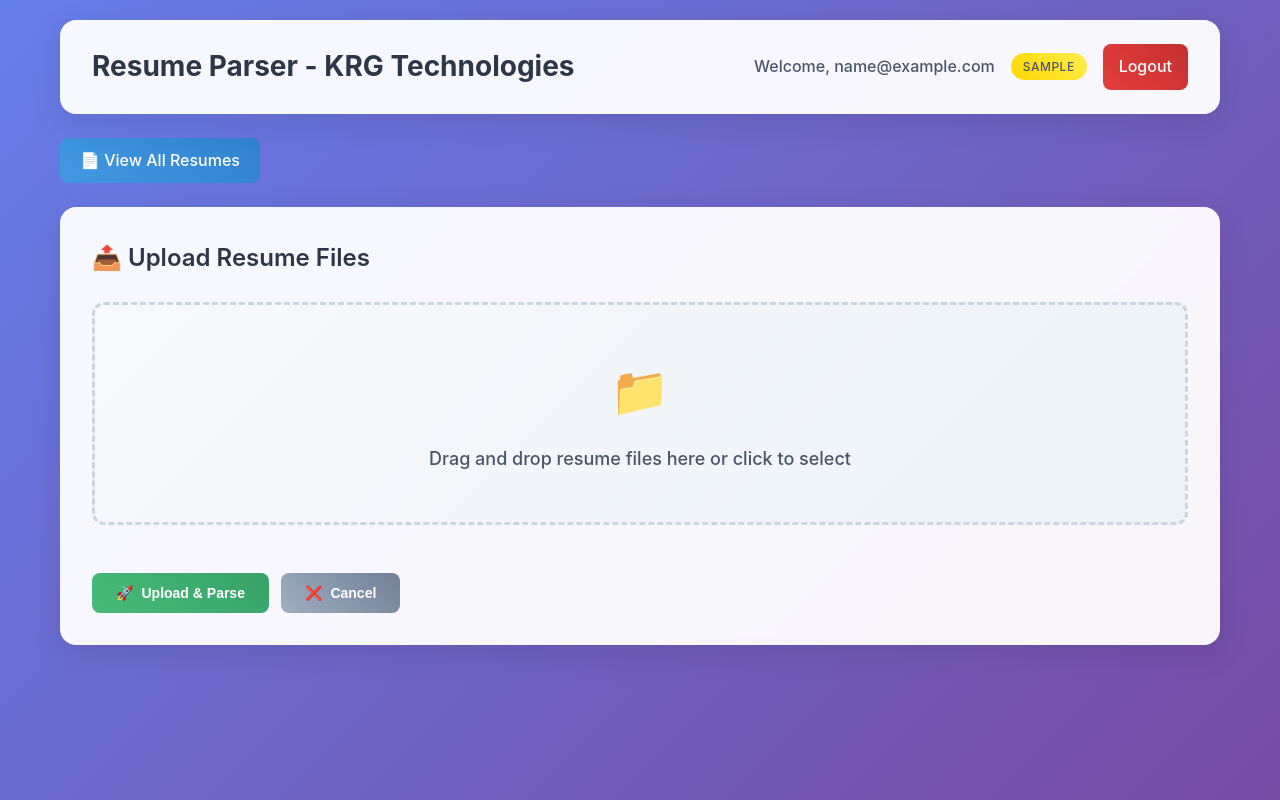
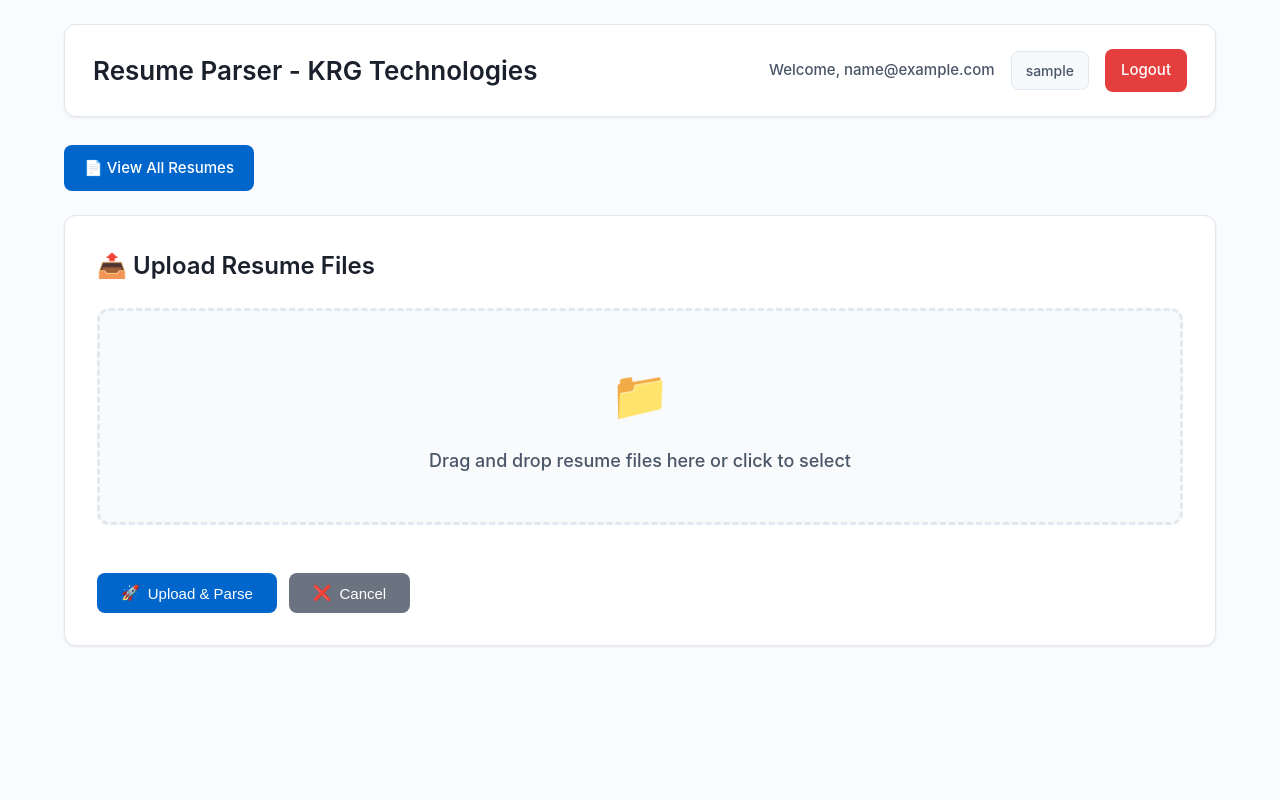
Before and after one commit to sharathkandhan20/Resume-Parser, a Django app: page /parser/ in a window 1280 px wide. Run offline with Django 4.2, Linux system fonts and the light colour scheme; the visitor is signed in with stand-in values (Sample User, id 1); data that the repository does not hold is empty.

Commit message:
final version

```diff
--- a/parser/views.py
+++ b/parser/views.py
@@ -167,7 +167,8 @@ def extract_ug_pg_degrees(text):
     pg_result = None
 
     for degree in UG_DEGREES:
-        pattern = rf"{degree}\s*(?:in|of)?\s*(?:\((.*?)\)|([A-Za-z &]+))?"
+        escaped_degree = re.escape(degree)
+        pattern = rf"{escaped_degree}\s*(?:in|of)?\s*(?:\((.*?)\)|([A-Za-z &]+))?"
         matches = re.findall(pattern, text, re.IGNORECASE)
         for match in matches:
             stream = match[0] or match[1]
@@ -179,7 +180,8 @@ def extract_ug_pg_degrees(text):
             break
 
     for degree in PG_DEGREES:
-        pattern = rf"{degree}\s*(?:in|of)?\s*(?:\((.*?)\)|([A-Za-z &]+))?"
+        escaped_degree = re.escape(degree)
+        pattern = rf"{escaped_degree}\s*(?:in|of)?\s*(?:\((.*?)\)|([A-Za-z &]+))?"
         matches = re.findall(pattern, text, re.IGNORECASE)
         for match in matches:
             stream = match[0] or match[1]
@@ -191,6 +193,7 @@ def extract_ug_pg_degrees(text):
             break
 
     return ug_result, pg_result
+
 
 
 
--- a/templates/parser/index.html
+++ b/templates/parser/index.html
@@ -12,36 +12,38 @@
         }
 
         body {
-            font-family: 'Inter', -apple-system, BlinkMacSystemFont, 'Segoe UI', system-ui, sans-serif;
-            background: linear-gradient(135deg, #667eea 0%, #764ba2 100%);
+            font-family: -apple-system, BlinkMacSystemFont, 'Segoe UI', Roboto, 'Helvetica Neue', Arial, sans-serif;
+            background-color: #fafbfc;
             min-height: 100vh;
-            line-height: 1.6;
+            line-height: 1.5;
+            color: #2d3748;
+            font-size: 15px;
         }
 
         .container {
             max-width: 1200px;
             margin: 0 auto;
-            padding: 20px;
+            padding: 24px;
         }
 
         .header {
-            background: rgba(255, 255, 255, 0.95);
-            backdrop-filter: blur(10px);
-            border-radius: 16px;
-            padding: 24px 32px;
-            margin-bottom: 24px;
-            box-shadow: 0 8px 32px rgba(0, 0, 0, 0.1);
+            background: white;
+            border-radius: 12px;
+            padding: 24px 28px;
+            margin-bottom: 28px;
+            box-shadow: 0 1px 3px rgba(0, 0, 0, 0.08);
             display: flex;
             justify-content: space-between;
             align-items: center;
             flex-wrap: wrap;
             gap: 16px;
+            border: 1px solid #e2e8f0;
         }
 
         .header h1 {
-            color: #2d3748;
-            font-weight: 700;
-            font-size: 28px;
+            color: #1a202c;
+            font-weight: 600;
+            font-size: 26px;
             margin: 0;
         }
 
@@ -58,56 +60,57 @@
         }
 
         .admin-label {
-            background: linear-gradient(45deg, #ffd700, #ffed4e);
+            background: #f7fafc;
             color: #2d3748;
-            padding: 4px 12px;
-            border-radius: 20px;
-            font-size: 12px;
+            padding: 8px 14px;
+            border-radius: 8px;
+            font-size: 14px;
             font-weight: 600;
-            text-transform: uppercase;
-            letter-spacing: 0.5px;
+            border: 1px solid #e2e8f0;
         }
 
         .nav-link {
-            background: linear-gradient(45deg, #4299e1, #3182ce);
+            display: inline-flex;
+            align-items: center;
+            gap: 8px;
+            background: #0066cc;
             color: white;
             text-decoration: none;
-            padding: 10px 20px;
+            padding: 12px 20px;
             border-radius: 8px;
             font-weight: 500;
-            transition: all 0.3s ease;
-            display: inline-block;
+            font-size: 15px;
+            transition: background-color 0.2s;
             margin-bottom: 24px;
         }
 
         .nav-link:hover {
-            transform: translateY(-2px);
-            box-shadow: 0 4px 12px rgba(66, 153, 225, 0.4);
+            background: #0052a3;
         }
 
         .main-content {
-            background: rgba(255, 255, 255, 0.95);
-            backdrop-filter: blur(10px);
-            border-radius: 16px;
+            background: white;
+            border-radius: 12px;
             padding: 32px;
-            box-shadow: 0 8px 32px rgba(0, 0, 0, 0.1);
+            box-shadow: 0 1px 3px rgba(0, 0, 0, 0.08);
             margin-bottom: 24px;
+            border: 1px solid #e2e8f0;
         }
 
         .upload-section h2 {
-            color: #2d3748;
+            color: #1a202c;
             font-size: 24px;
             margin-bottom: 24px;
             font-weight: 600;
         }
 
         .upload-area {
-            border: 3px dashed #cbd5e0;
+            border: 3px dashed #e2e8f0;
             border-radius: 12px;
             padding: 48px 32px;
             text-align: center;
             margin-bottom: 24px;
-            background: linear-gradient(135deg, #f7fafc 0%, #edf2f7 100%);
+            background: #f8fafc;
             cursor: pointer;
             transition: all 0.3s ease;
             position: relative;
@@ -121,7 +124,7 @@
             left: -50%;
             width: 200%;
             height: 200%;
-            background: linear-gradient(45deg, transparent, rgba(66, 153, 225, 0.1), transparent);
+            background: linear-gradient(45deg, transparent, rgba(0, 102, 204, 0.1), transparent);
             transform: rotate(-45deg);
             transition: all 0.3s ease;
             opacity: 0;
@@ -138,8 +141,8 @@
         }
 
         .upload-area.dragover {
-            background: linear-gradient(135deg, #e6fffa 0%, #b2f5ea 100%);
-            border-color: #38b2ac;
+            background: #f0f4f8;
+            border-color: #0066cc;
             transform: scale(1.02);
         }
 
@@ -154,7 +157,7 @@
 
         .upload-icon {
             font-size: 48px;
-            color: #a0aec0;
+            color: #718096;
             margin-bottom: 16px;
         }
 
@@ -170,7 +173,7 @@
             align-items: center;
             justify-content: space-between;
             padding: 12px 16px;
-            background: linear-gradient(135deg, #f0fff4 0%, #c6f6d5 100%);
+            background: #f0fff4;
             border-radius: 8px;
             border: 1px solid #9ae6b4;
             transition: all 0.3s ease;
@@ -178,7 +181,7 @@
 
         .file-item:hover {
             transform: translateY(-2px);
-            box-shadow: 0 4px 12px rgba(72, 187, 120, 0.2);
+            box-shadow: 0 2px 4px rgba(0, 0, 0, 0.1);
         }
 
         .remove-btn {
@@ -209,57 +212,64 @@
             border: none;
             border-radius: 8px;
             cursor: pointer;
-            font-weight: 600;
-            font-size: 14px;
-            transition: all 0.3s ease;
+            font-weight: 500;
+            font-size: 15px;
+            transition: all 0.2s;
             display: flex;
             align-items: center;
             gap: 8px;
+            height: 40px;
         }
 
         #uploadBtn {
-            background: linear-gradient(45deg, #48bb78, #38a169);
+            background: #0066cc;
             color: white;
         }
 
         #uploadBtn:hover:not(:disabled) {
-            transform: translateY(-2px);
-            box-shadow: 0 4px 12px rgba(72, 187, 120, 0.4);
+            background: #0052a3;
         }
 
         #uploadBtn:disabled {
-            opacity: 0.6;
+            background: #94a3b8;
             cursor: not-allowed;
         }
 
         #cancelBtn {
-            background: linear-gradient(45deg, #a0aec0, #718096);
+            background: #6b7280;
             color: white;
         }
 
         #cancelBtn:hover {
-            transform: translateY(-2px);
-            box-shadow: 0 4px 12px rgba(160, 174, 192, 0.4);
+            background: #4b5563;
+        }
+
+        /* Cancel button styling when upload is in progress */
+        #cancelBtn.cancel-upload {
+            background: #e53e3e;
+        }
+
+        #cancelBtn.cancel-upload:hover {
+            background: #c53030;
         }
 
         .btn-logout {
-            background: linear-gradient(45deg, #e53e3e, #c53030);
+            background: #e53e3e;
             color: white;
             text-decoration: none;
             padding: 10px 16px;
             border-radius: 8px;
             font-weight: 500;
-            transition: all 0.3s ease;
+            transition: background-color 0.2s;
         }
 
         .btn-logout:hover {
-            transform: translateY(-2px);
-            box-shadow: 0 4px 12px rgba(229, 62, 62, 0.4);
+            background: #c53030;
         }
 
         .loading {
             display: none;
-            color: #4299e1;
+            color: #0066cc;
             font-weight: 500;
             animation: pulse 2s infinite;
         }
@@ -277,15 +287,22 @@
         }
 
         .status.success {
-            background: linear-gradient(135deg, #f0fff4 0%, #c6f6d5 100%);
+            background: #f0fff4;
             color: #22543d;
             border: 1px solid #9ae6b4;
         }
 
         .status.error {
-            background: linear-gradient(135deg, #fed7d7 0%, #feb2b2 100%);
+            background: #fed7d7;
             color: #742a2a;
             border: 1px solid #fc8181;
+        }
+
+        /* Cancelled status styling */
+        .status.cancelled {
+            background: #fff5f5;
+            color: #9b2c2c;
+            border: 1px solid #feb2b2;
         }
 
         /* Responsive Design */
@@ -296,7 +313,9 @@
 
             .header {
                 padding: 20px;
+                flex-direction: column;
                 text-align: center;
+                align-items: center;
             }
 
             .header h1 {
@@ -386,6 +405,10 @@
         const status = document.getElementById('status');
         const isAdmin = "{{ user.is_admin }}" === "True";
         let selectedFiles = [];
+
+        // AbortController for fetch cancellation
+        let uploadAbortController = null;
+        let isUploading = false;
 
         // Initialize - fetch resumes from database on page load
         window.onload = function() {
@@ -503,15 +526,30 @@
             displayFiles();
         }
 
-        // Cancel button
+        // Cancel button - Updated with AbortController logic
         cancelBtn.addEventListener('click', () => {
-            selectedFiles = [];
-            displayFiles();
-            fileInput.value = '';
-            status.innerHTML = '';
+            if (isUploading && uploadAbortController) {
+                // Cancel ongoing upload
+                uploadAbortController.abort();
+                showStatus('Upload cancelled by user', 'cancelled');
+
+                // Reset UI state
+                loading.style.display = 'none';
+                uploadBtn.disabled = false;
+                isUploading = false;
+                cancelBtn.classList.remove('cancel-upload');
+                cancelBtn.innerHTML = '<span>❌</span>Cancel';
+                uploadAbortController = null;
+            } else {
+                // Clear file list when not uploading
+                selectedFiles = [];
+                displayFiles();
+                fileInput.value = '';
+                status.innerHTML = '';
+            }
         });
 
-        // Upload button
+        // Upload button - Updated with AbortController
         uploadBtn.addEventListener('click', async () => {
             if (selectedFiles.length === 0) {
                 showStatus('Please select files to upload', 'error');
@@ -523,8 +561,15 @@
                 formData.append('resumes', file);
             });
 
+            // Create new AbortController for this upload
+            uploadAbortController = new AbortController();
+            isUploading = true;
+
+            // Update UI state
             loading.style.display = 'inline';
             uploadBtn.disabled = true;
+            cancelBtn.classList.add('cancel-upload');
+            cancelBtn.innerHTML = '<span>🛑</span>Cancel Upload';
 
             try {
                 const response = await fetch('/parser/upload/', {
@@ -532,7 +577,8 @@
                     body: formData,
                     headers: {
                         'X-CSRFToken': getCookie('csrftoken')
-                    }
+                    },
+                    signal: uploadAbortController.signal  // Add abort signal
                 });
 
                 const data = await response.json();
@@ -556,10 +602,20 @@
                     showStatus('Error: ' + (data.error || 'Upload failed'), 'error');
                 }
             } catch (error) {
-                showStatus('Error: ' + error.message, 'error');
+                if (error.name === 'AbortError') {
+                    // Upload was cancelled - status message already shown in cancel button handler
+                    console.log('Upload was cancelled by user');
+                } else {
+                    showStatus('Error: ' + error.message, 'error');
+                }
             } finally {
+                // Reset UI state
                 loading.style.display = 'none';
                 uploadBtn.disabled = false;
+                isUploading = false;
+                cancelBtn.classList.remove('cancel-upload');
+                cancelBtn.innerHTML = '<span>❌</span>Cancel';
+                uploadAbortController = null;
             }
         });
 
--- a/templates/parser/list_resume.html
+++ b/templates/parser/list_resume.html
@@ -1100,8 +1100,8 @@
             });
         }
 
-        // Clear all filters and show all resumes
-        function clearAllFilters() {
+        // Clear all filters and show all resumes - FIXED VERSION
+        async function clearAllFilters() {
             // Clear skill tags
             selectedSkills = [];
             const tags = skillSearchBox.querySelectorAll('.skill-tag');
@@ -1117,8 +1117,23 @@
             pgDegreeFilter.value = '';
             pgStreamFilter.value = '';
 
-            // Show all resumes
-            displayResumes(allResumes);
+            // Fetch and display all resumes from server
+            try {
+                const response = await fetch('/parser/get-all-resumes/');
+                if (response.ok) {
+                    const data = await response.json();
+                    allResumes = data.resumes; // Update the global allResumes variable
+                    displayResumes(data.resumes);
+                } else {
+                    console.error('Error fetching all resumes:', response.statusText);
+                    // Fallback: display whatever is in allResumes
+                    displayResumes(allResumes);
+                }
+            } catch (error) {
+                console.error('Error fetching all resumes:', error);
+                // Fallback: display whatever is in allResumes
+                displayResumes(allResumes);
+            }
         }
 
         // Perform search when Search button is clicked
```
Also changed, not shown: parser/utils/parser.py (+61 -19 lines), 2 other files.
